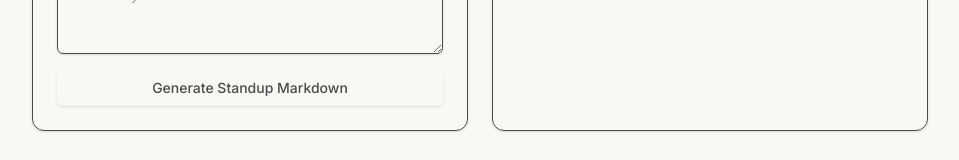
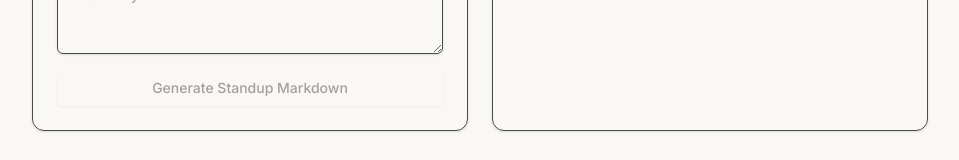
Before and after one commit to jarrensj/gmatcha, a Next.js app: page / in a window 1280 px wide. Shown: the part 509-669 px from the top of the page, without its empty margins (160-1119 px from the left). Built offline with nearby package versions, Linux system fonts and the light colour scheme.

Commit message:
feat: disable generate button until all visible sections are filled

```diff
--- a/app/page.tsx
+++ b/app/page.tsx
@@ -238,7 +238,15 @@ export default function Home() {
               </div>
             )}
 
-            <Button onClick={generateMarkdown} className="w-full">
+            <Button
+              onClick={generateMarkdown}
+              className="w-full"
+              disabled={
+                (showSection1 && !workingOn.trim()) ||
+                (showSection2 && !workedOnYesterday.trim()) ||
+                (showSection3 && !blockers.trim())
+              }
+            >
               Generate Standup Markdown
             </Button>
           </CardContent>
```
